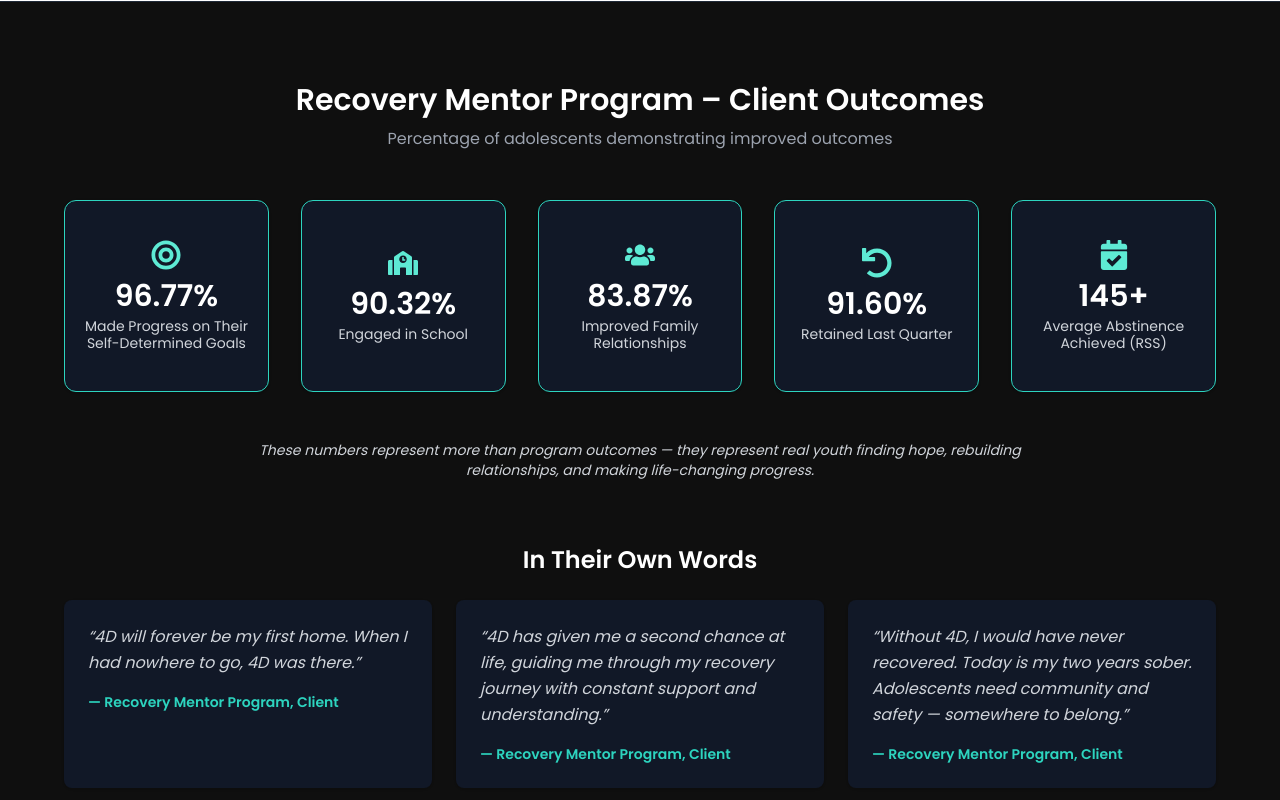
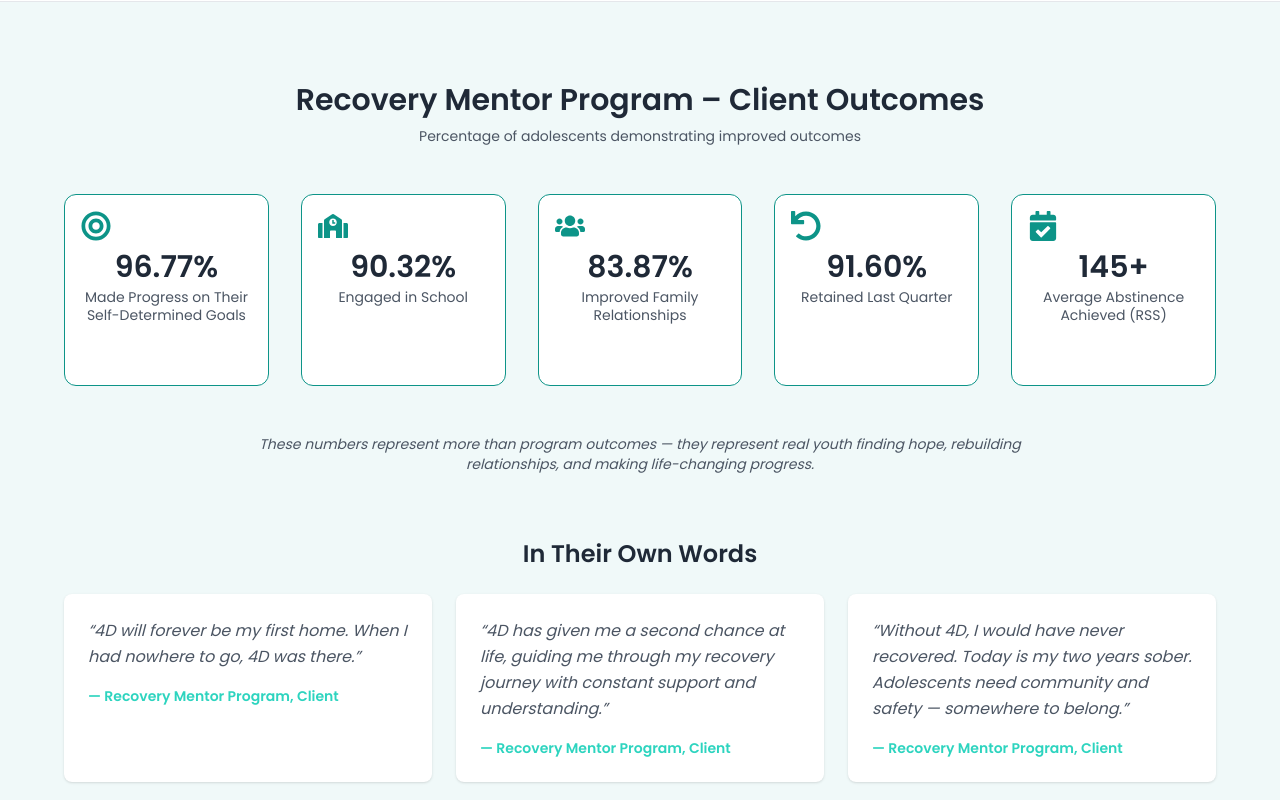
Before and after one commit to 4DRecovery/4dyouth-react, a React (Vite) app: page / in a window 1280 px wide. Shown: the part 1720-2520 px from the top of the page. Built offline with nearby package versions, Linux system fonts and the light colour scheme.

Commit message:
Fix Theme

```diff
--- a/src/components/ImpactAndTestimonials.jsx
+++ b/src/components/ImpactAndTestimonials.jsx
@@ -1,5 +1,3 @@
-// components/ImpactAndTestimonials.jsx
-
 import React, { useEffect, useState } from 'react';
 import {
   FaBullseye,
@@ -56,7 +54,8 @@ export function ImpactAndTestimonials() {
         prev.map((val, i) => {
           const target = stats[i].percent;
           const increment = target / steps;
-          return val + increment >= target ? target : val + increment;
+          const newVal = val + increment;
+          return newVal >= target ? target : newVal;
         })
       );
     }, interval);
@@ -65,41 +64,50 @@ export function ImpactAndTestimonials() {
   }, []);
 
   return (
-    <section className="bg-black py-20 px-4 border-t border-gray-800">
+    <section className="dark:bg-black dark:text-white bg-background-warm text-text-main py-20 px-4 border-t dark:border-gray-800 border-gray-200 transition-colors">
       <div className="max-w-6xl mx-auto text-center">
-        <h2 className="text-3xl font-bold text-white mb-2">
+        <h2 className="text-3xl font-bold mb-2 dark:text-white text-gray-800">
           Recovery Mentor Program – Client Outcomes
         </h2>
-        <p className="text-gray-400 mb-12">
+        <p className="dark:text-gray-400 text-gray-600 mb-12 text-sm">
           Percentage of adolescents demonstrating improved outcomes
         </p>
 
         {/* Metrics Grid */}
         <div className="grid grid-cols-1 sm:grid-cols-2 md:grid-cols-3 lg:grid-cols-5 gap-8">
-          {stats.map((item, index) => (
+          {stats.map((item, index) => {
+            // Toned-down teal border for light mode, bright teal for dark mode
+            // Cards background white in light, dark in dark
+            return (
               <div
                 key={index}
                 title={item.tooltip}
-              className="flex flex-col items-center justify-center border border-teal-400 rounded-xl w-full h-48 mx-auto text-center p-4 transition hover:scale-105 bg-gray-900 shadow"
+                className="dark:bg-gray-900 bg-white dark:text-white text-text-main border dark:border-teal-300 border-teal-600 rounded-xl w-full h-48 mx-auto text-center p-4 transition hover:shadow-md"
               >
-              <div className="text-3xl mb-2 text-teal-300">{item.icon}</div>
-              <div className="text-3xl font-bold text-white mb-1">
+                <div className="text-3xl mb-2 dark:text-teal-300 text-teal-600">
+                  {item.icon}
+                </div>
+                <div className="text-3xl font-bold mb-1">
                   {item.isDays
                     ? `${Math.round(displayed[index])}+`
                     : `${displayed[index].toFixed(2)}%`}
                 </div>
-              <p className="text-sm text-gray-300 leading-tight">{item.label}</p>
+                <p className="text-sm leading-tight dark:text-gray-300 text-gray-600">
+                  {item.label}
+                </p>
               </div>
-          ))}
+            );
+          })}
         </div>
 
-        {/* Testimonial transition */}
-        <p className="mt-12 text-gray-300 max-w-3xl mx-auto text-sm italic">
-          These numbers represent more than program outcomes — they represent real youth finding hope, rebuilding relationships, and making life-changing progress.
+        {/* Intro to testimonials */}
+        <p className="mt-12 max-w-3xl mx-auto text-sm italic dark:text-gray-300 text-gray-600">
+          These numbers represent more than program outcomes — they represent real youth
+          finding hope, rebuilding relationships, and making life-changing progress.
         </p>
 
         {/* Testimonial Quotes */}
-        <h3 className="text-2xl font-bold text-white mt-16 mb-6">
+        <h3 className="text-2xl font-bold mt-16 mb-6 dark:text-white text-gray-800">
           In Their Own Words
         </h3>
 
@@ -120,9 +128,9 @@ export function ImpactAndTestimonials() {
           ].map((item, idx) => (
             <div
               key={idx}
-              className="bg-gray-900 p-6 rounded-lg shadow hover:bg-gray-800 transition"
+              className="dark:bg-gray-900 bg-white dark:hover:bg-gray-800 dark:text-white text-text-main p-6 rounded-lg shadow hover:shadow-md transition"
             >
-              <p className="text-gray-300 italic mb-4">“{item.quote}”</p>
+              <p className="italic mb-4 dark:text-gray-300 text-gray-600">“{item.quote}”</p>
               <p className="text-teal-400 font-semibold text-sm">
                 — Recovery Mentor Program, Client
               </p>
```
Lines whose indentation alone changed are shown as unchanged.
